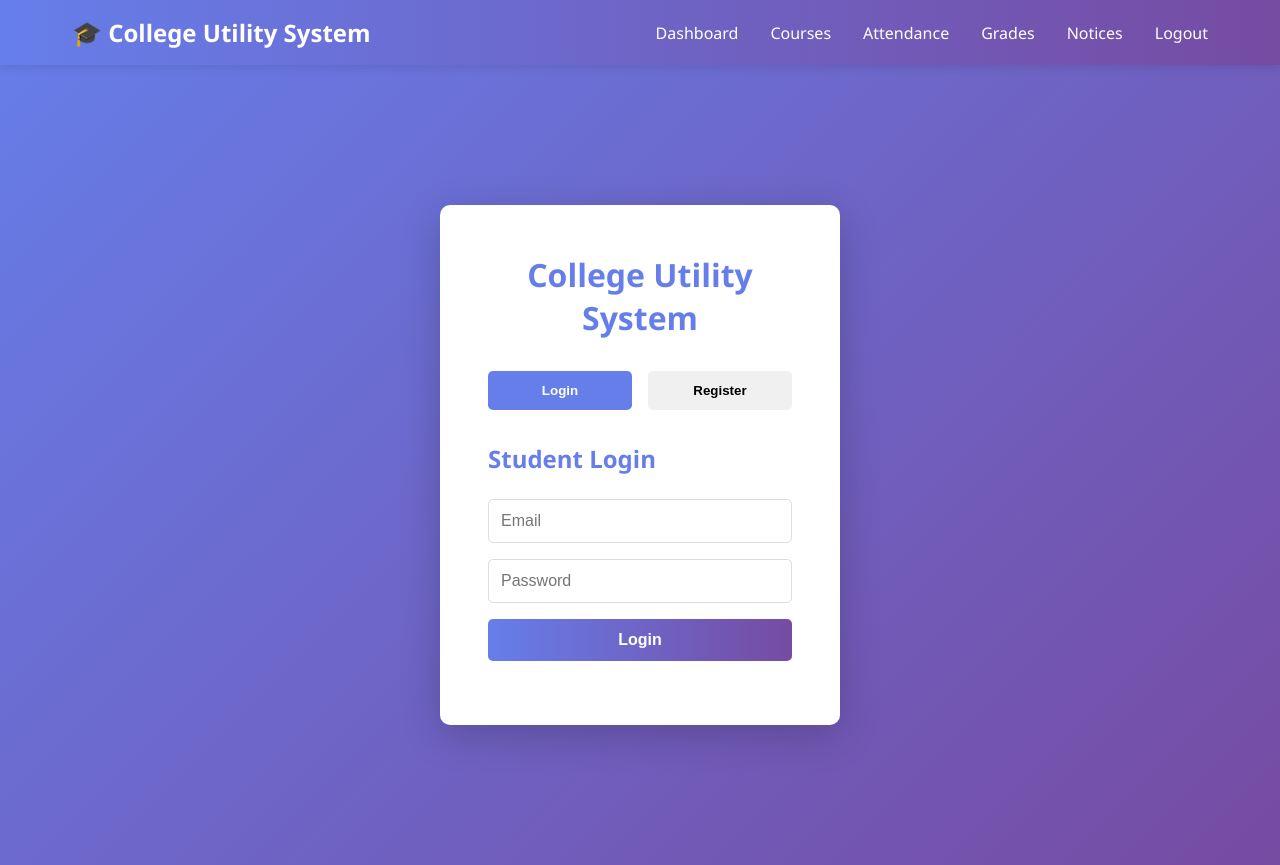
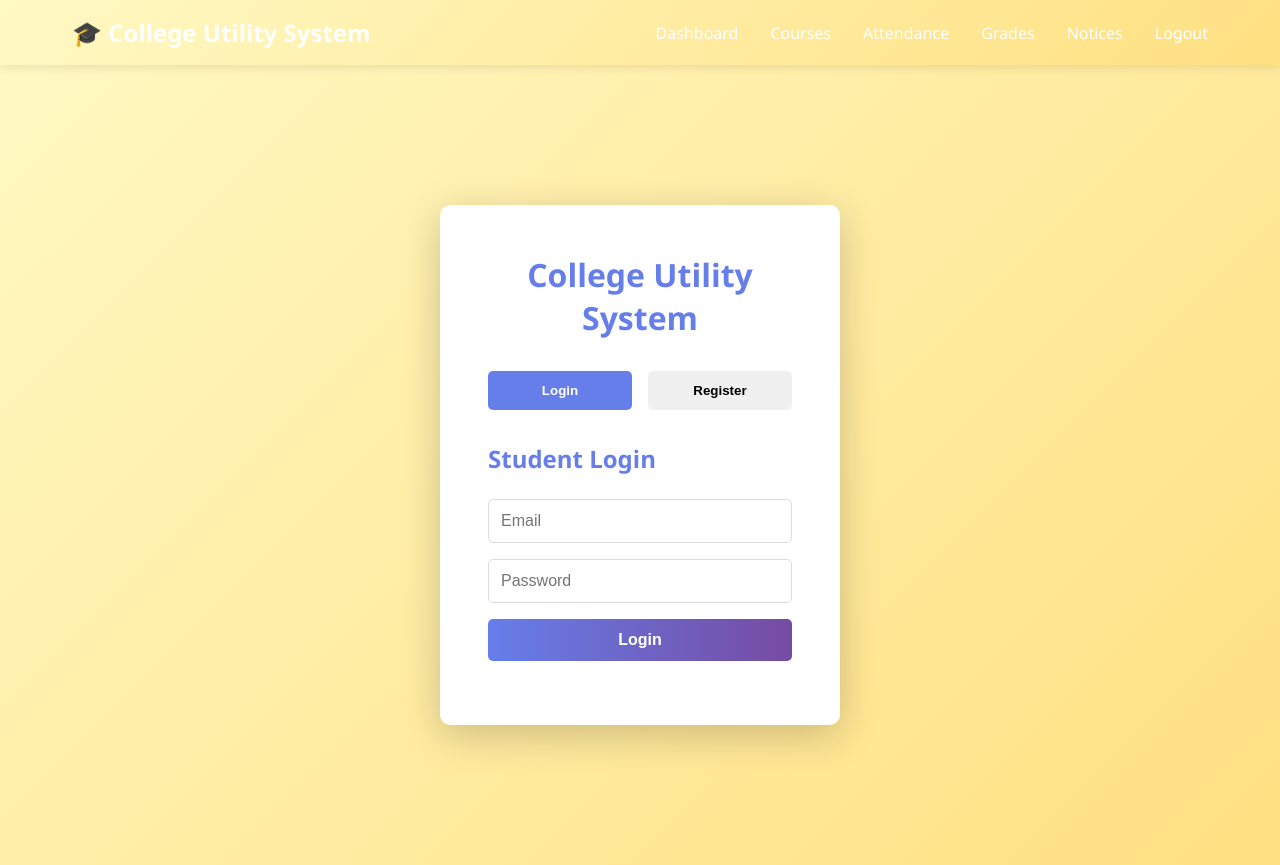
Before and after one commit to apoorvadogra0/college-utility-system-, a website with bundled scripts: page index.html in a window 1280 px wide. Built offline with nearby package versions, Linux system fonts and the light colour scheme.

Commit message:
Update styles.css

```diff
--- a/styles.css
+++ b/styles.css
@@ -6,14 +6,14 @@
 
 body {
     font-family: 'Segoe UI', Tahoma, Geneva, Verdana, sans-serif;
-    background: linear-gradient(135deg, #667eea 0%, #764ba2 100%);
+   background: linear-gradient(135deg, #fff9c4 0%, #ffe082 100%);
     min-height: 100vh;
     color: #333;
 }
 
 /* Navbar */
 .navbar {
-    background: linear-gradient(90deg, #667eea 0%, #764ba2 100%);
+     background: linear-gradient(135deg, #fff9c4, #ffe082);
     padding: 1rem 0;
     box-shadow: 0 2px 10px rgba(0, 0, 0, 0.1);
     position: sticky;
```
